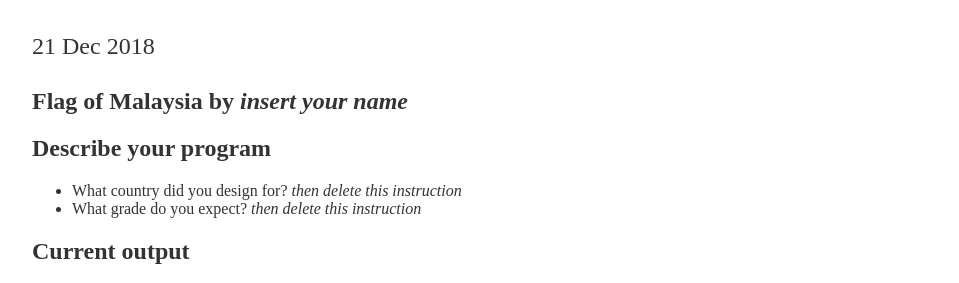
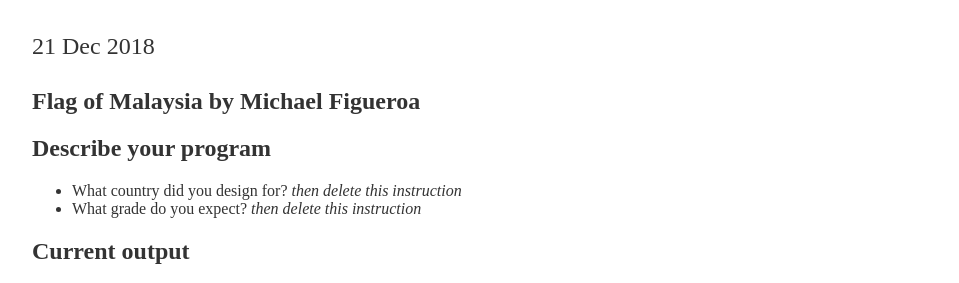
Before and after one commit to michaelf9598/michaelf9598.github.io, a Jekyll site: the page built from _posts/2018-12-20-Project.md, in a window 1280 px wide. Shown: the part 167-450 px from the top of the page, without its empty margins (160-1119 px from the left). Built offline with Jekyll 4.4.1, drawn with Linux system fonts in a browser that asks for light colours.

Commit message:
Update 2018-12-20-Project.md

```diff
--- a/_posts/2018-12-20-Project.md
+++ b/_posts/2018-12-20-Project.md
@@ -4,7 +4,7 @@ title: "Flag Project - Final Submission"
 date: 2018-12-21
 ---
 
-## Flag of Malaysia by _insert your name_
+## Flag of Malaysia by Michael Figueroa
 
 ## Describe your program
 
```
Also changed, not shown: other parts of _posts/2018-12-20-Project.md (+1 -1 lines).
